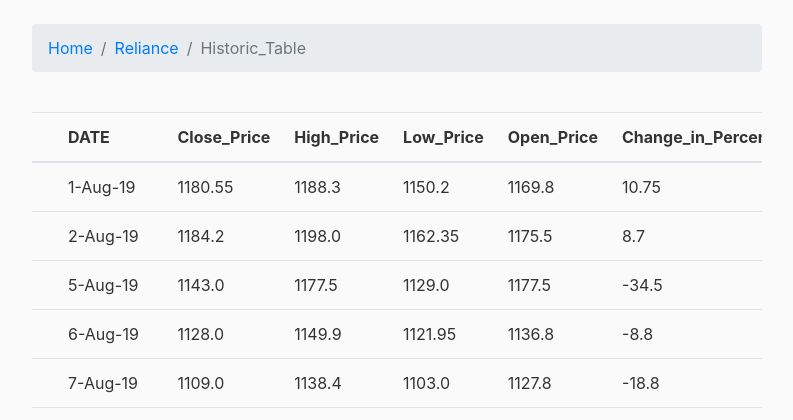
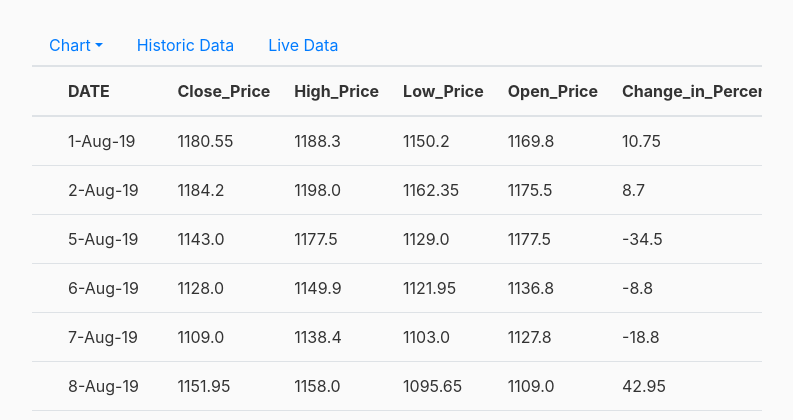
Before and after one commit to Ravichilka46/STOCKER, a Django app: page /Historic_table in a window 1280 px wide. Shown: the part 56-476 px from the top of the page, without its empty margins (53-846 px from the left). Run offline with Django 3.2, Linux system fonts and the light colour scheme; some libraries are stand-ins or nearby versions.

Commit message:
remove_crum Commit

```diff
--- a/STOCKER_APP/templates/historic_table.html
+++ b/STOCKER_APP/templates/historic_table.html
@@ -1,16 +1,23 @@
 {% extends "base.html" %}
 {% block content %}
 
-<nav aria-label="breadcrumb">
-  <ol class="breadcrumb purple lighten-4">
-    <li class="breadcrumb-item"><a class="black-text" href="/">Home</a></li>
-    <li class="breadcrumb-item"><a class="black-text" href="/subnav">Reliance</a></li>
-    <li class="breadcrumb-item active">Historic_Table</li>
-  </ol>
-</nav>
-<br>
-
-
+<ul class="nav nav-tabs">
+  <li class="nav-item dropdown">
+    <a class="nav-link dropdown-toggle" data-toggle="dropdown" href="#" role="button" aria-haspopup="true"
+      aria-expanded="false">Chart</a>
+    <div class="dropdown-menu">
+      <a class="dropdown-item" href="/chart">5 Years</a>
+      <a class="dropdown-item" href="/oneyear">1 Year</a>
+      <a class="dropdown-item" href="/onemonth">1 Month</a>
+    </div>
+  </li>
+  <li class="nav-item">
+    <a class="nav-link" href="/Historic_table">Historic Data</a>
+  </li>
+  <li class="nav-item">
+    <a class="nav-link" href="/live">Live Data</a>
+  </li>
+</ul>
 
 
 <div class="table-responsive text-nowrap">
```
Also changed, not shown: STOCKER_APP/templates/live.html (+18 -7 lines), STOCKER_APP/templates/onemonth.html (+22 -0 lines), STOCKER_APP/templates/oneyear.html (+0 -16 lines).
